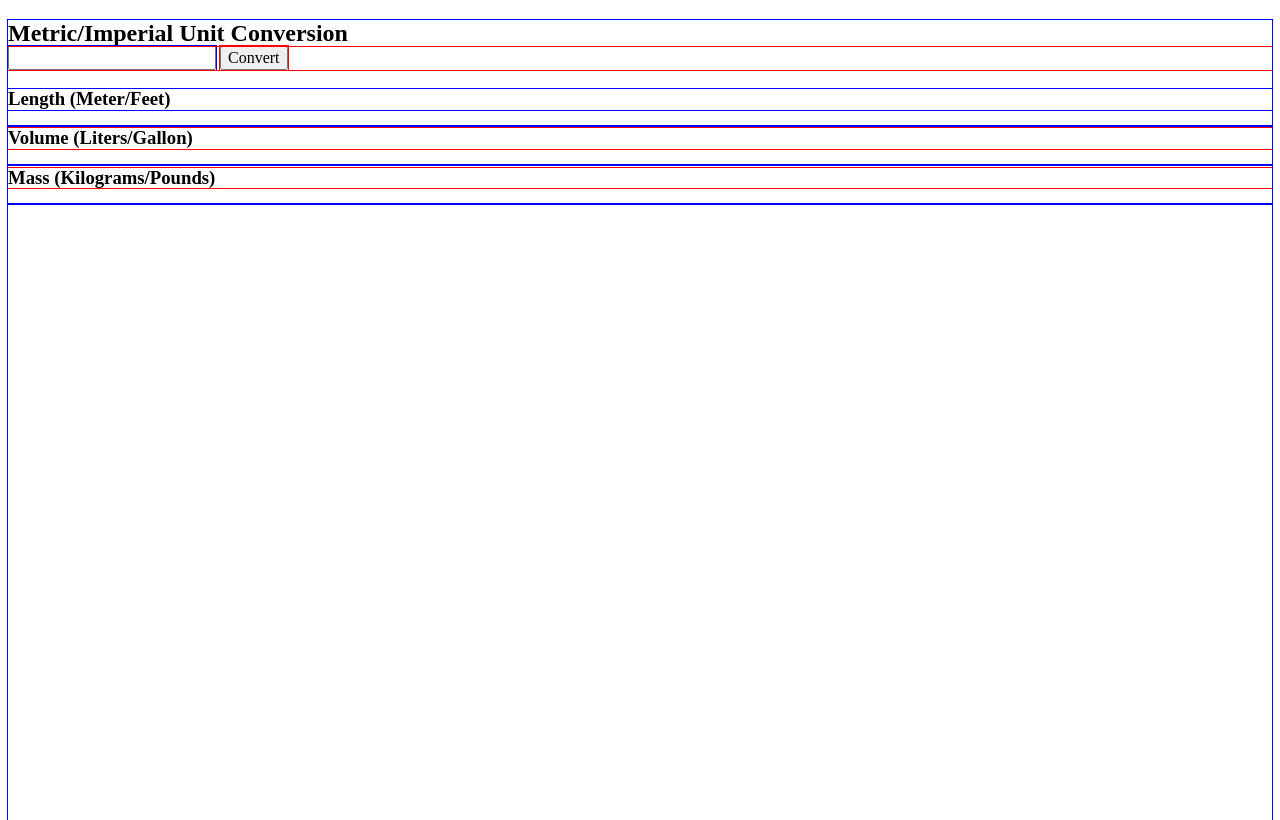
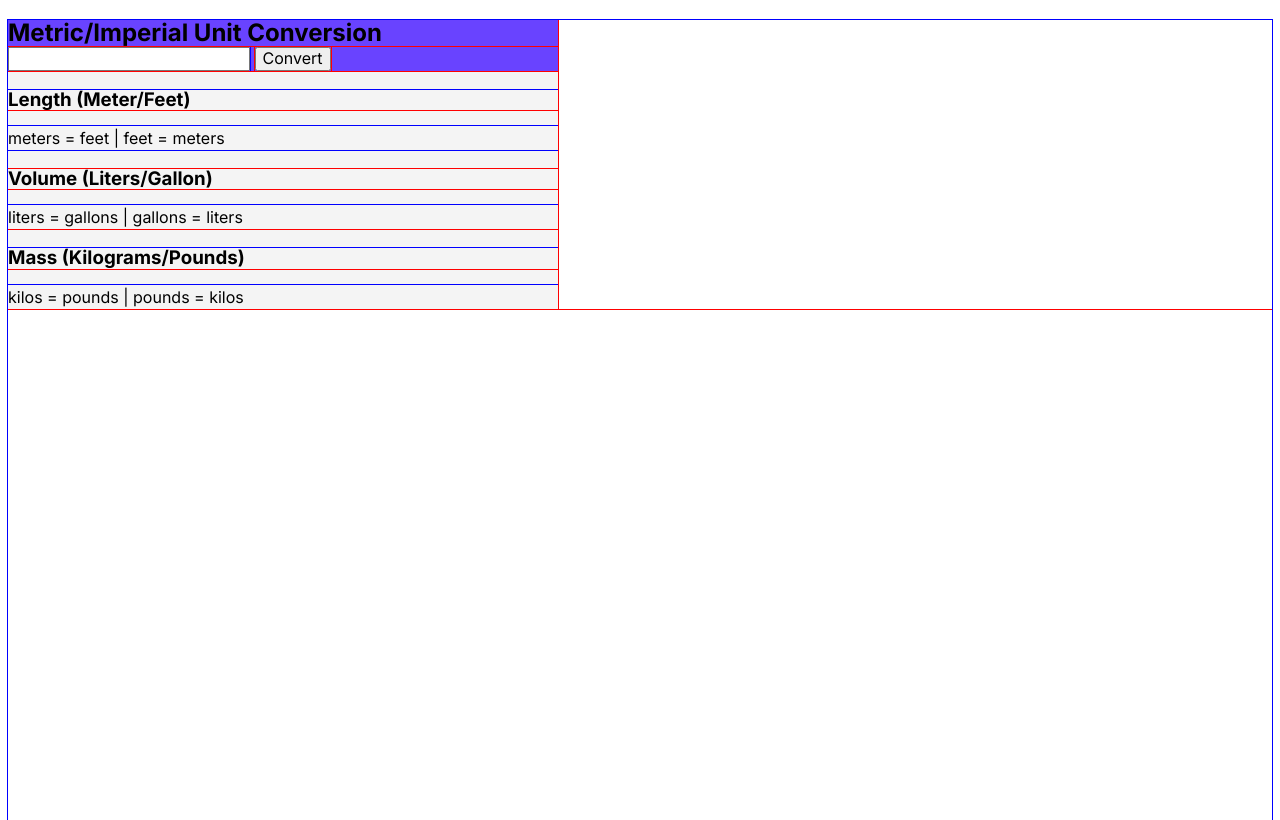
Before and after one commit to mdchong/unit-converter, a plain HTML site: page index.html in a window 1280 px wide. Drawn offline with Linux system fonts and the light colour scheme.

Commit message:
container light/dark mode color

```diff
--- a/index.css
+++ b/index.css
@@ -84,11 +84,11 @@ textarea:not([rows]) {
     outline: 1px solid red;
 }
 
-*:nth-child(2) {
+*:nth-child(even) {
     outline: 1px solid blue;
 }
 
-/* Global Style */
+/* Style Guide */
 :root {
     /* Color Palette */
     --primary-color: #6943FF;
@@ -99,13 +99,13 @@ textarea:not([rows]) {
     --button-text: #3D3D3D;
 
     --light-body-color: #fff;
-    --light-mode-bg-color: #F4F4F4;
+    --light-mode-cnt-color: #F4F4F4;
     --light-mode-box-color: #fff;
     --light-mode-h3-color: #5A537B;
     --light-mode-p-color: #353535;
 
     --dark-body-color: #1C1C1C;
-    --dark-mode-bg-color: #1F2937;
+    --dark-mode-cnt-color: #1F2937;
     --dark-mode-box-color: #273549;
     --dark-mode-h3-color: #CCC1FF;
     --dark-mode-p-color: #FFFFFF;
@@ -135,9 +135,33 @@ textarea:not([rows]) {
     --p-line-height: 1.25rem;
 }
 
+/* ====================== */
+
+/* Mobile Styles */
+
+body {
+    background-color: var(--light-body-color);
+    height: 100svh;
+    font-family: var(--font-family);
+}
+
+.container {
+    max-width: 34.375rem;
+    background-color: var(--light-mode-cnt-color);
+}
+
+.upper-container {
+    background-color: var(--primary-color);
+}
 
 
 
 @media (prefers-color-scheme: dark) {
-    /* Styles for a dark theme */
+    body {
+        background-color: var(--dark-body-color);
+    }
+
+    .container {
+        background-color: var(--dark-mode-cnt-color);
+    }
 }
--- a/index.html
+++ b/index.html
@@ -21,8 +21,8 @@
 <body>
     <main>
         <div class="container">
-            <div>
-                <h2>
+            <div class="upper-container">
+                <h2 class="header medium">
                     Metric/Imperial Unit Conversion
                 </h2>
 
@@ -31,18 +31,18 @@
             </div>
 
             <section>
-                <h3>Length (Meter/Feet)</h3>
-                <p></p> <!--20 meters = 65.616 feet | 20 feet = 6.096 meters -->
+                <h3 class="header small">Length (Meter/Feet)</h3>
+                <p>meters = feet | feet = meters</p> <!--20 meters = 65.616 feet | 20 feet = 6.096 meters -->
             </section>
 
             <section>
-                <h3>Volume (Liters/Gallon)</h3>
-                <p></p> <!-- 20 liters = 5.284 gallons | 20 gallons = 75.708 liters -->
+                <h3 class="header small">Volume (Liters/Gallon)</h3>
+                <p>liters = gallons | gallons = liters</p> <!-- 20 liters = 5.284 gallons | 20 gallons = 75.708 liters -->
             </section>
 
             <section>
-                <h3>Mass (Kilograms/Pounds)</h3>
-                <p></p> <!-- 20 kilos = 44.092 pounds | 20 pounds = 9.072 kilos-->
+                <h3 class="header small">Mass (Kilograms/Pounds)</h3>
+                <p>kilos = pounds | pounds = kilos</p> <!-- 20 kilos = 44.092 pounds | 20 pounds = 9.072 kilos-->
             </section>
         </div>
     </main>
```
